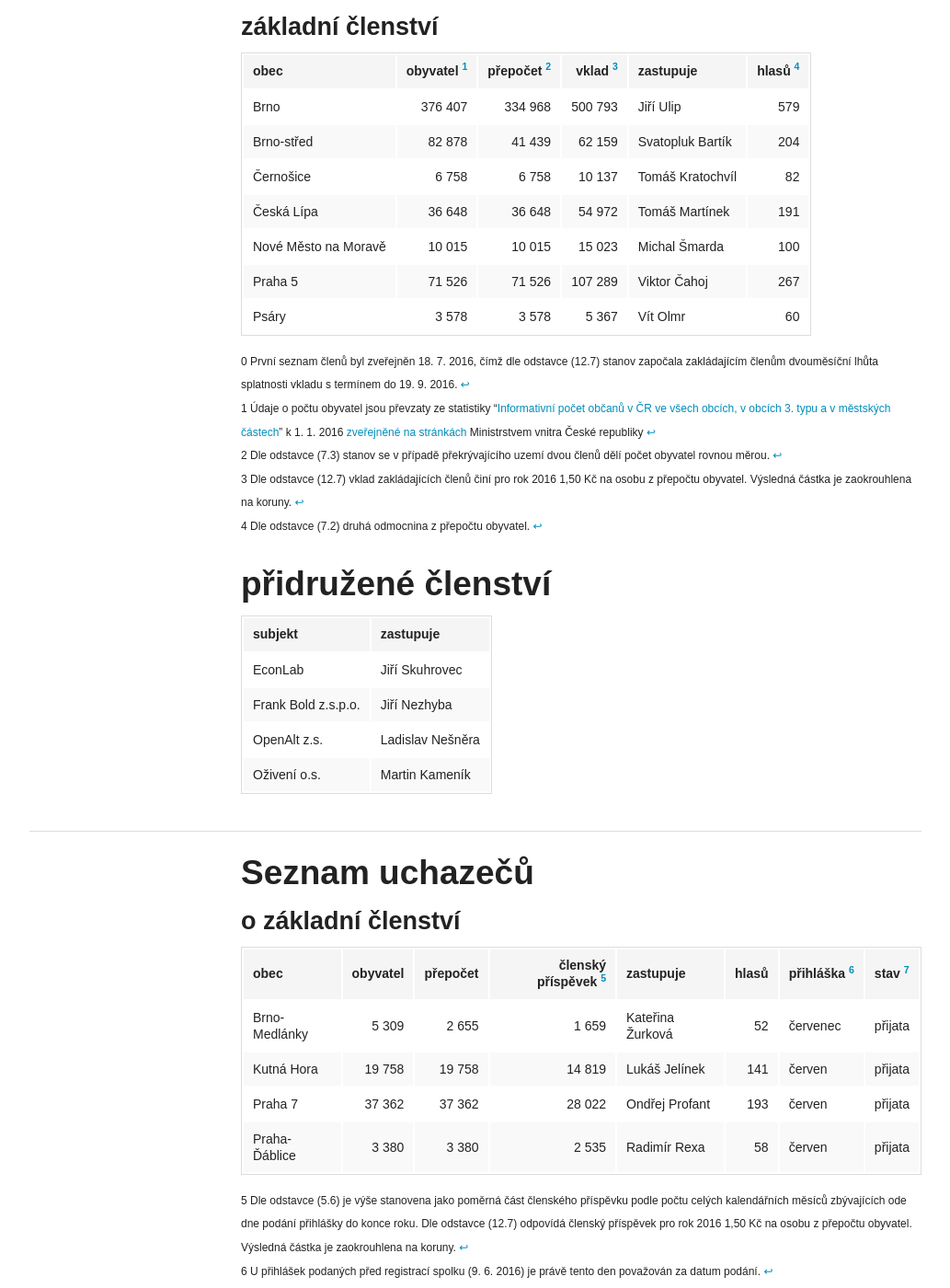
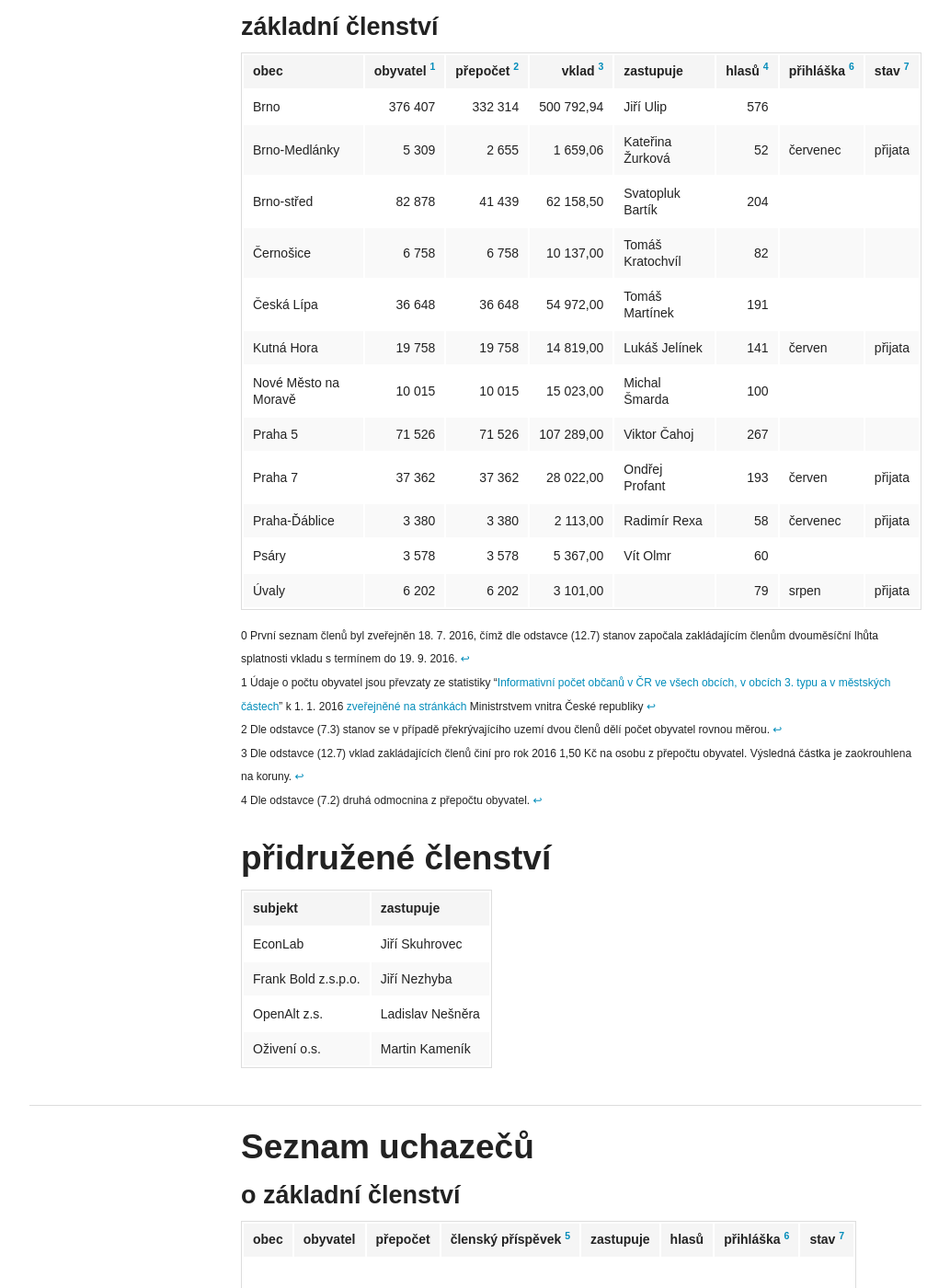
Before and after one commit to otevrenamesta/otevrenamesta.github.io, a Jekyll site: the page built from pages/clenstvi.md, in a window 1280 px wide and 1400 px high, scrolled down 637 px. Shown: the whole window at 92% size, without its empty margins (123-1156 px from the left). Built offline with Jekyll 4.4.1, drawn with Linux system fonts in a browser that asks for light colours; nearby versions of some CDN libraries; library files that are not in the unit come from our copies; some of the changed text lies outside the part shown.

Commit message:
Update clenstvi.md

```diff
--- a/pages/clenstvi.md
+++ b/pages/clenstvi.md
@@ -22,15 +22,22 @@
 
 ### základní členství
 
-obec | obyvatel&nbsp;<sup id="a1">[1](#f1)</sup> | přepočet&nbsp;<sup id="a2">[2](#f2)</sup> | vklad&nbsp;<sup id="a3">[3](#f3)</sup> | zastupuje | hlasů&nbsp;<sup id="a4">[4](#f4)</sup>
---- | ---:| ---:| ---:| --- | ---:
-Brno | 376 407 | 334 968 | 500 793 | Jiří Ulip | 579
-Brno-střed | 82 878 | 41 439 | 62 159 | Svatopluk Bartík | 204
-Černošice | 6 758 | 6 758 | 10 137 | Tomáš Kratochvíl | 82
-Česká Lípa | 36 648 | 36 648 | 54 972 | Tomáš Martínek | 191
-Nové Město na Moravě | 10 015 | 10 015 | 15 023 | Michal Šmarda | 100
-Praha 5 | 71 526 | 71 526 | 107 289 | Viktor Čahoj | 267
-Psáry | 3 578 | 3 578 | 5 367 | Vít Olmr | 60
+obec | obyvatel&nbsp;<sup id="a1">[1](#f1)</sup> | přepočet&nbsp;<sup id="a2">[2](#f2)</sup> | vklad&nbsp;<sup id="a3">[3](#f3)</sup> | zastupuje | hlasů&nbsp;<sup id="a4">[4](#f4)</sup> | přihláška&nbsp;<sup id="a6">[6](#f6)</sup> | stav&nbsp;<sup id="a7">[7](#f7)</sup>
+--- | ---:| ---:| ---:| --- | ---:| --- | ---
+Brno | 376 407 | 332 314 | 500 792,94 | Jiří Ulip | 576
+Brno-Medlánky | 5 309 | 2 655 | 1 659,06 | Kateřina Žurková | 52 | červenec | přijata
+Brno-střed | 82 878 | 41 439 | 62 158,50 | Svatopluk Bartík | 204
+Černošice | 6 758 | 6 758 | 10 137,00 | Tomáš Kratochvíl | 82
+Česká Lípa | 36 648 | 36 648 | 54 972,00 | Tomáš Martínek | 191
+Kutná Hora | 19 758 | 19 758 | 14 819,00 | Lukáš Jelínek | 141 | červen | přijata
+Nové Město na Moravě | 10 015 | 10 015 | 15 023,00 | Michal Šmarda | 100
+Praha 5 | 71 526 | 71 526 | 107 289,00 | Viktor Čahoj | 267
+Praha 7 | 37 362 | 37 362 | 28 022,00 | Ondřej Profant | 193 | červen | přijata
+Praha-Ďáblice | 3 380 | 3 380 | 2 113,00 | Radimír Rexa | 58 | červenec | přijata
+Psáry | 3 578 | 3 578 | 5 367,00 | Vít Olmr | 60
+Úvaly | 6 202 | 6 202 | 3 101,00 |  | 79 | srpen | přijata
+
+
 
 <sup><span id="f0">0</span> První seznam členů byl zveřejněn 18. 7. 2016, čímž dle odstavce (12.7) stanov započala zakládajícím členům dvouměsíční lhůta splatnosti vkladu s termínem do 19. 9. 2016. [↩](#a0)
 <span id="f1">1</span> Údaje o počtu obyvatel jsou převzaty ze statistiky "[Informativní počet občanů v ČR ve všech obcích, v obcích 3. typu a v městských částech](http://www.mvcr.cz/soubor/pocty-obyvatel-v-obcich-cr-pocet-obyvatel-k-1-1-2016-xls.aspx)" k 1. 1. 2016 [zveřejněné na stránkách](http://www.mvcr.cz/clanek/statistiky-pocty-obyvatel-v-obcich.aspx) Ministrstvem vnitra České republiky [↩](#a1)
@@ -55,10 +62,7 @@
 
 obec | obyvatel | přepočet | členský příspěvek&nbsp;<sup id="a5">[5](#f5)</sup>  | zastupuje | hlasů | přihláška&nbsp;<sup id="a6">[6](#f6)</sup> | stav&nbsp;<sup id="a7">[7](#f7)</sup>
 --- | ---:| ---:| ---:| --- | ---:| --- | ---
-Brno-Medlánky | 5 309 | 2 655 | 1 659 | Kateřina Žurková | 52 | červenec | přijata
-Kutná Hora | 19 758 | 19 758 | 14 819 | Lukáš Jelínek | 141 | červen | přijata
-Praha 7 | 37 362 | 37 362 | 28 022 | Ondřej Profant | 193 | červen | přijata
-Praha-Ďáblice | 3 380 | 3 380 | 2 535 | Radimír Rexa | 58 | červen | přijata
+|  |  |  |  |  |  |
 
 <sup>
 <span id="f5">5</span> Dle odstavce (5.6) je výše stanovena jako poměrná část členského příspěvku podle počtu celých kalendářních měsíců zbývajících ode dne podání přihlášky do konce roku. Dle odstavce (12.7) odpovídá členský příspěvek pro rok 2016 1,50 Kč na osobu z přepočtu obyvatel. Výsledná částka je zaokrouhlena na koruny. [↩](#a5)
```
Also changed, not shown: other parts of pages/clenstvi.md (+1 -1 lines).
